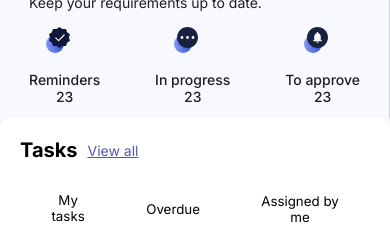
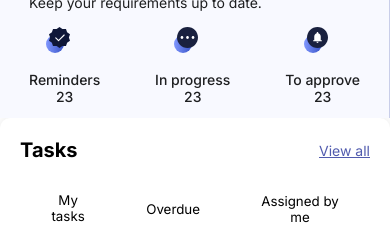
Before and after one commit to sreyas-sc/e-dashboard, a plain HTML site: page index.html in a window 390 px wide. Shown: the part 860-1088 px from the top of the page. Drawn offline with nearby package versions, Linux system fonts and the light colour scheme.

Commit message:
Update style.css

```diff
--- a/style.css
+++ b/style.css
@@ -801,6 +801,15 @@ h2 {
         content: none;
     } */
 
+    .tasks-header, .payment-history-header {
+        display: flex;
+        /* gap:100px; */
+        justify-content: space-between;
+        /* align-content: space-between; */
+        align-items: center;
+        margin-bottom: 20px;
+    }
+
     .task-container{
         max-width: 100%;
         overflow-x: auto;
```
